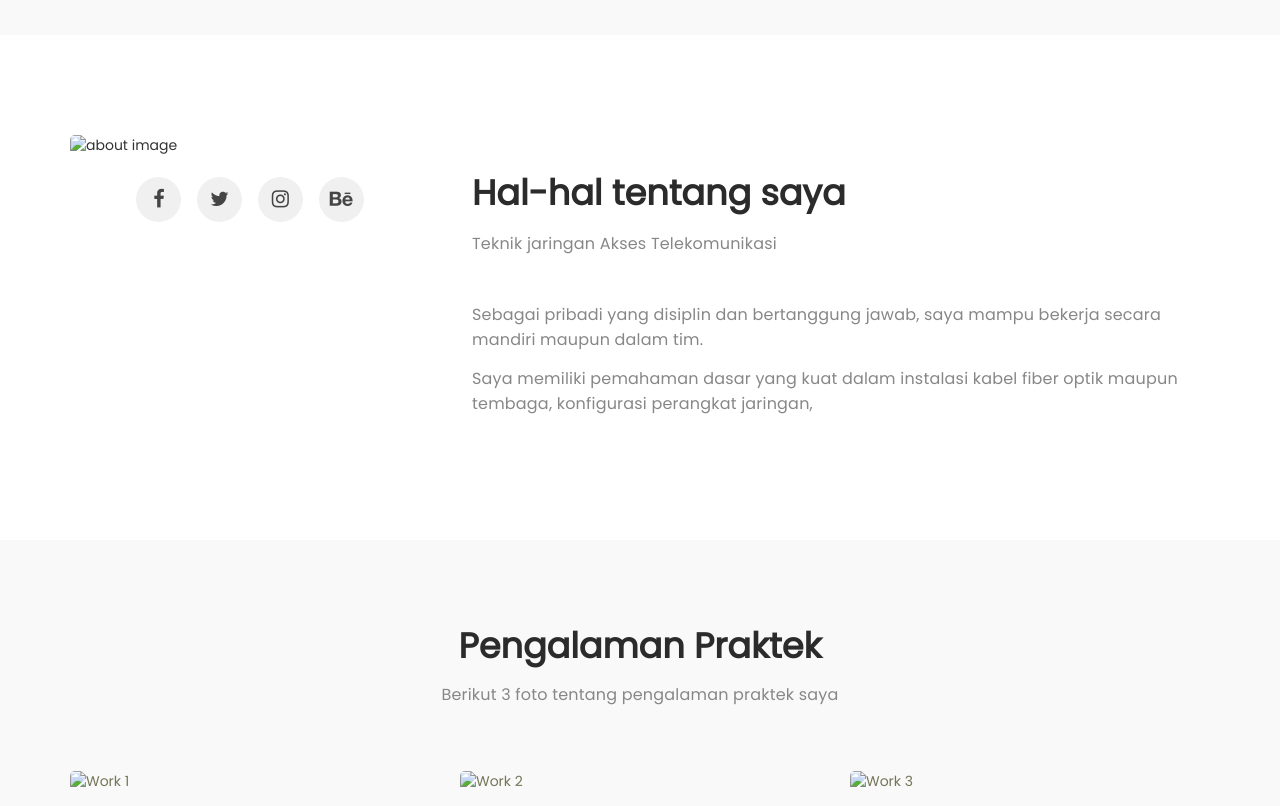
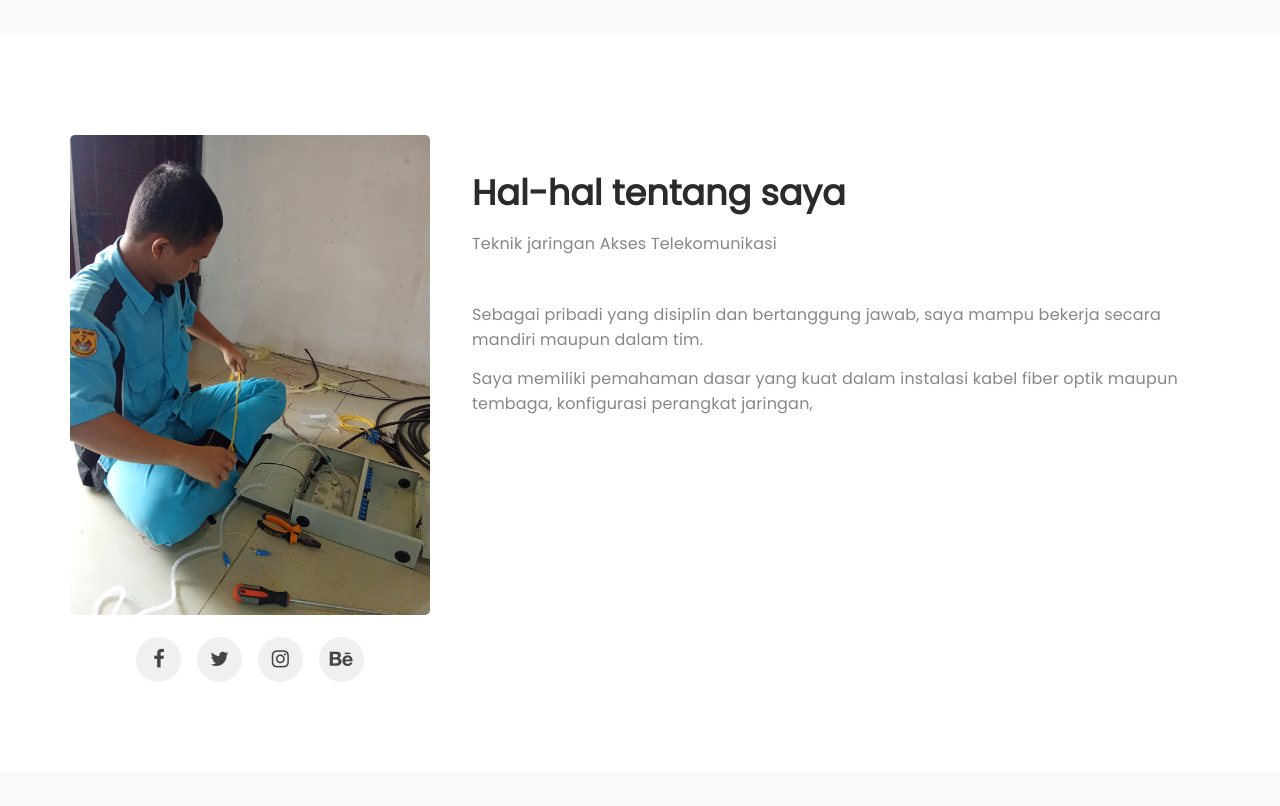
Before and after one commit to ilhamfahriakbar5-web/Projek-MPP-Vs-Code-Github, a plain HTML site: page index.html in a window 1280 px wide. Shown: the part 1480-2286 px from the top of the page. Drawn offline with Linux system fonts and the light colour scheme.

Commit message:
Add files via upload

```diff
--- a/index.html
+++ b/index.html
@@ -110,7 +110,7 @@ http://www.tooplate.com/view/2000-ilham
 
                <div class="col-md-4 col-sm-8">
                     <div class="about-image-thumb">
-                         <img src="c:\Users\LENOVO\Pictures\Foto 2.jpeg" class="wow fadeInUp img-responsive" data-wow-delay="0.2s" alt="about image">
+                         <img src="images/Foto 2.jpeg" class="wow fadeInUp img-responsive" data-wow-delay="0.2s" alt="about image">
                          <ul class="social-icon">
                               <li><a href="#" class="fa fa-facebook"></a></li>
                               <li><a href="#" class="fa fa-twitter"></a></li>
@@ -160,7 +160,7 @@ http://www.tooplate.com/view/2000-ilham
                                    <h4 class="white-color">Kerja Kelompok</h4>
                                    <h2>Kerja Sama Dengan Anggota TIm</h2>
                               </div>
-                              <img src="c:\Users\LENOVO\Pictures\Foto 3.jpeg" class="img-responsive" alt="Work 1">
+                              <img src="images/Foto 6.jpeg" class="img-responsive" alt="Work 1">
                          </a>
                     </div>
                </div>
@@ -168,12 +168,12 @@ http://www.tooplate.com/view/2000-ilham
                <div class="wow fadeInUp col-md-4 col-sm-6" data-wow-delay="0.4s">
                     <!-- WORK THUMB -->
                     <div class="work-thumb">
-                         <a href="c:\Users\LENOVO\Pictures\Foto 3.jpeg" class="image-popup">
+                         <a href="c:\User" class="image-popup">
                               <div class="work-thumb-overlay">
                                    <h4 class="white-color">Diskusi Bersama teman</h4>
                                    <h2>Pembongkaran Rak server dari dinding</h2>
                               </div>
-                              <img src="c:\Users\LENOVO\Pictures\Foto 4.jpeg" class="img-responsive" alt="Work 2">
+                              <img src="images/work-image3.jpg" class="img-responsive" alt="Work 2">
                          </a>
                     </div>
                </div>
@@ -181,12 +181,12 @@ http://www.tooplate.com/view/2000-ilham
                <div class="wow fadeInUp col-md-4 col-sm-6" data-wow-delay="0.4s">
                     <!-- WORK THUMB -->
                     <div class="work-thumb">
-                         <a href="c:\Users\LENOVO\Pictures\Foto 3.jpeg" class="image-popup">
+                         <a href="images/work-image3.jpg" class="image-popup">
                               <div class="work-thumb-overlay">
                                    <h4 class="white-color">Pembongkaran Rak server</h4>
                                    <h2>Membongkar Rak Server</h2>
                               </div>
-                              <img src="c:\Users\LENOVO\Pictures\Foto 5.jpeg" class="img-responsive" alt="Work 3">
+                              <img src="images/work-image1.jpg" class="img-responsive" alt="Work 3">
                          </a>
                     </div>
                </div>
```
